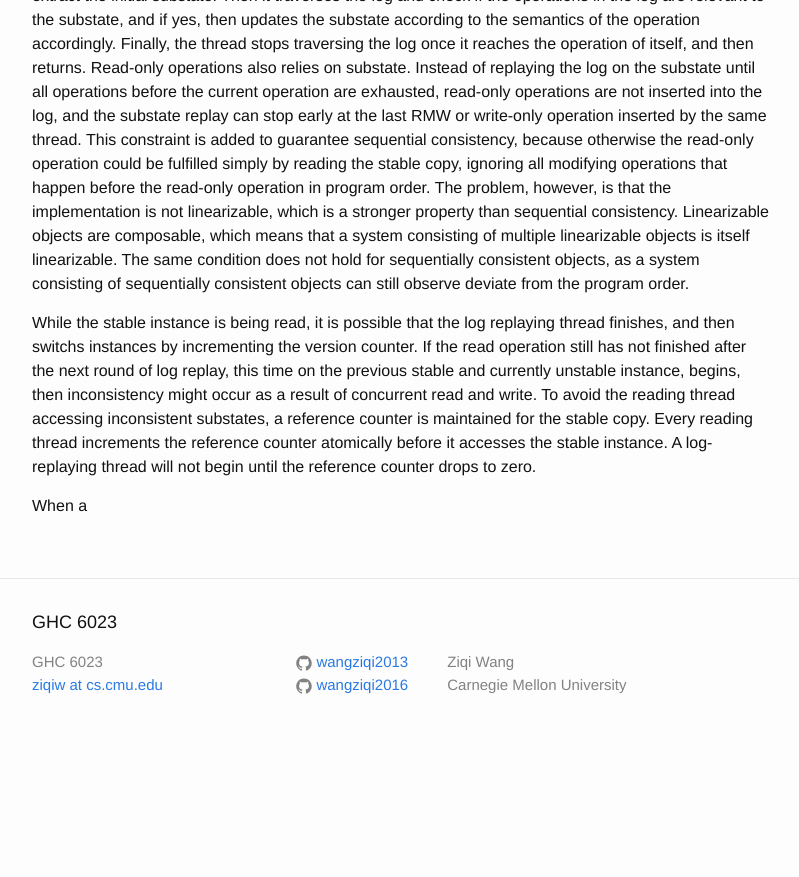
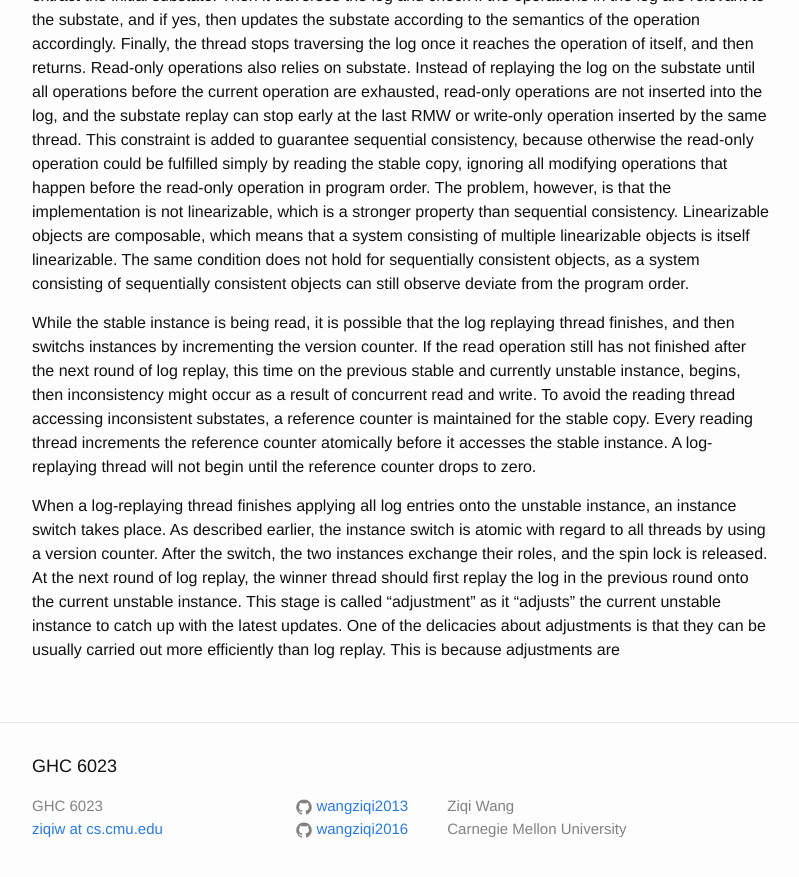
Before and after one commit to wangziqi2013/wangziqi2013.github.io, a Jekyll site: the page built from _posts/2018-08-29-pls.markdown, in a window 1280 px wide and 900 px high, scrolled down 1543 px. Shown: the top 877 px of the window, without its empty margins (238-1037 px from the left). Built offline with Jekyll 4.4.1, drawn with Linux system fonts in a browser that asks for light colours; before the commit the page ends 2299 px from its top, so only the background shows below that.

Commit message:
Working on adjustment

```diff
--- a/_posts/2018-08-29-pls.markdown
+++ b/_posts/2018-08-29-pls.markdown
@@ -70,4 +70,9 @@ concurrent read and write. To avoid the reading thread accessing inconsistent su
 for the stable copy. Every reading thread increments the reference counter atomically before it accesses the stable instance.
 A log-replaying thread will not begin until the reference counter drops to zero.
 
-When a
+When a log-replaying thread finishes applying all log entries onto the unstable instance, an instance switch takes place.
+As described earlier, the instance switch is atomic with regard to all threads by using a version counter. After the switch,
+the two instances exchange their roles, and the spin lock is released. At the next round of log replay, the winner thread
+should first replay the log in the previous round onto the current unstable instance. This stage is called "adjustment" as
+it "adjusts" the current unstable instance to catch up with the latest updates. One of the delicacies about adjustments is
+that they can be usually carried out more efficiently than log replay. This is because adjustments are
```
